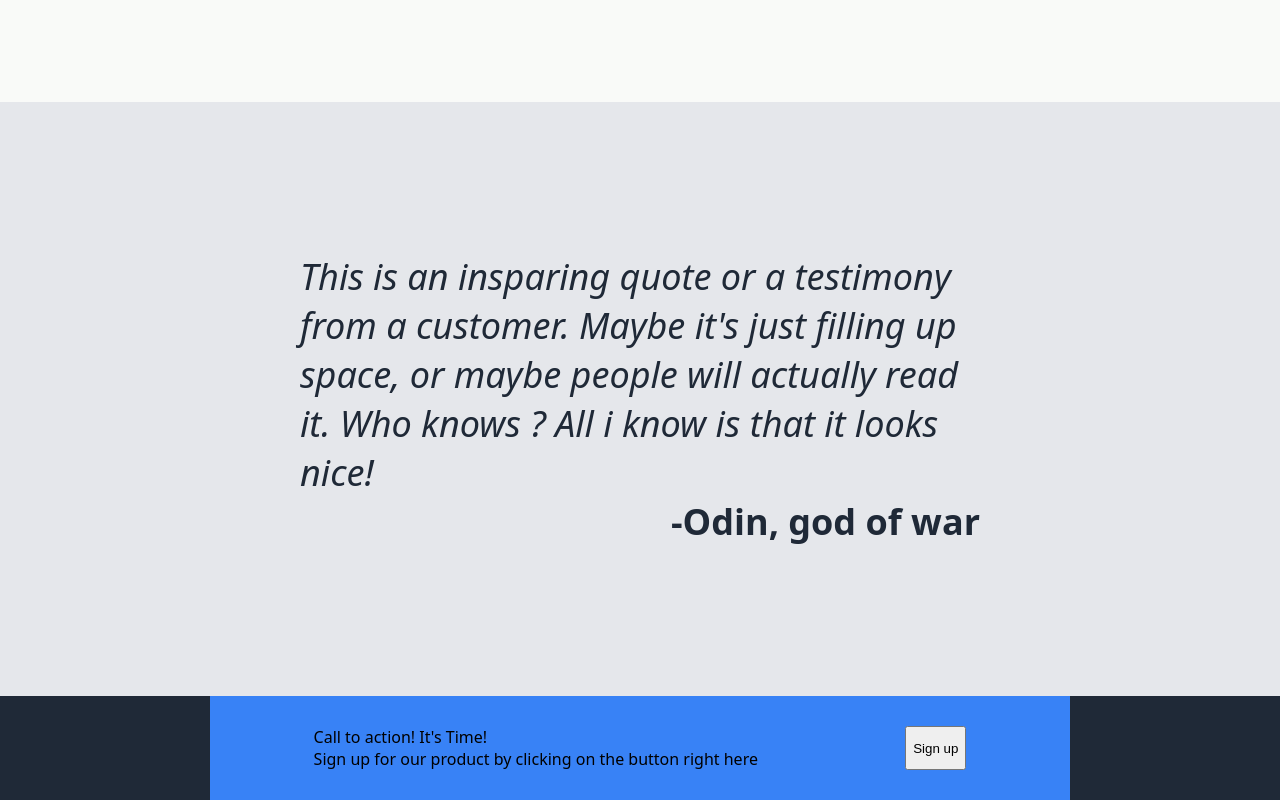
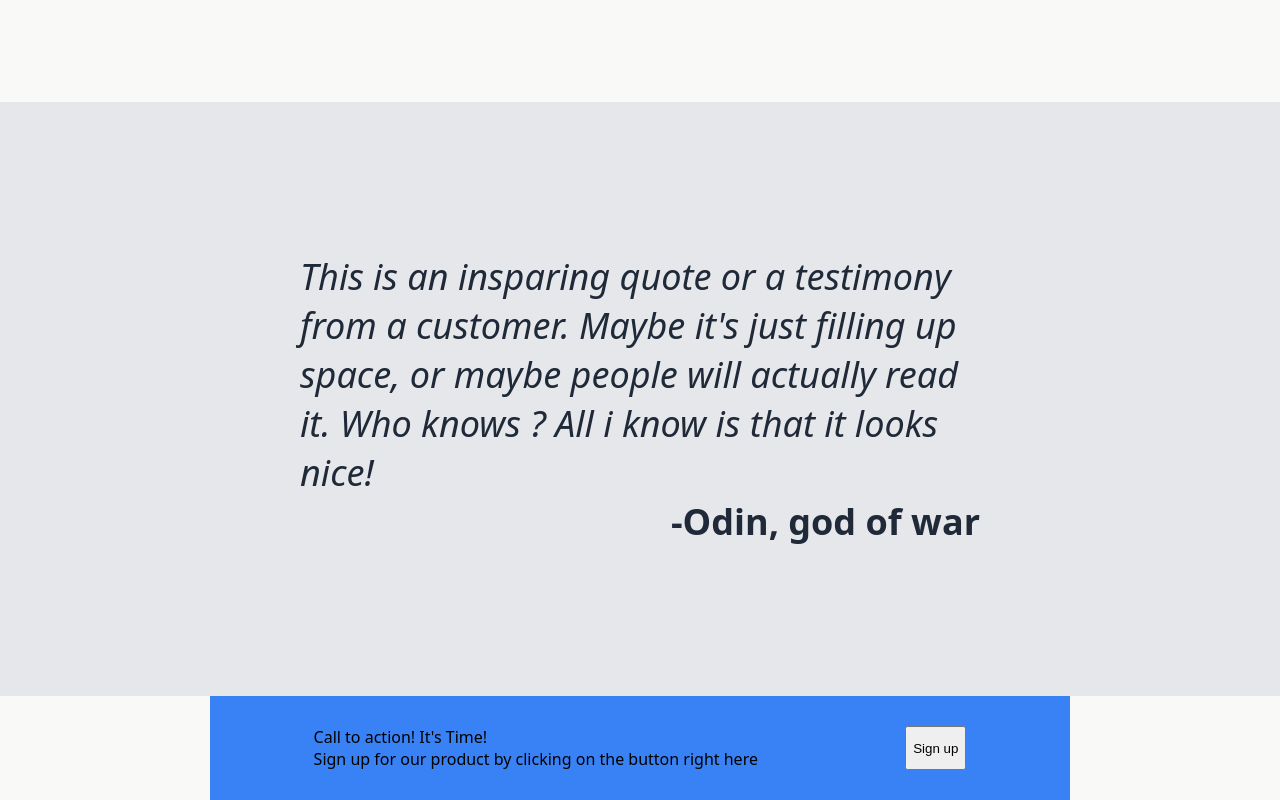
Before and after one commit to doorkiPr/Landing-page, a plain HTML site: page index.html in a window 1280 px wide. Shown: the part 946-1746 px from the top of the page. Drawn offline with Linux system fonts and the light colour scheme.

Commit message:
ADD: add background color

```diff
--- a/style.css
+++ b/style.css
@@ -142,6 +142,7 @@ ul{
     display: flex;
     align-items: center;
     justify-content: center;
+    background-color: #f9faf8;
 }
 
 .callToActionWrapper{
```
